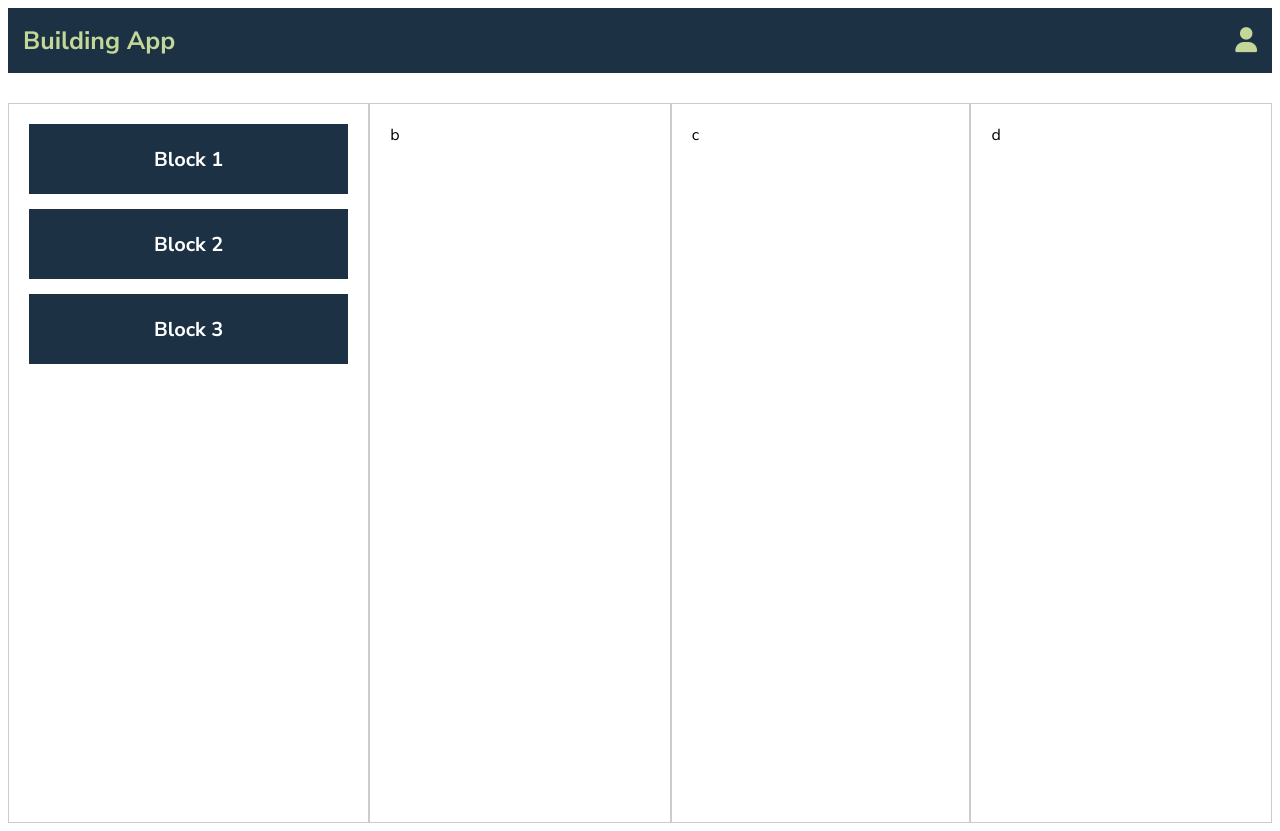
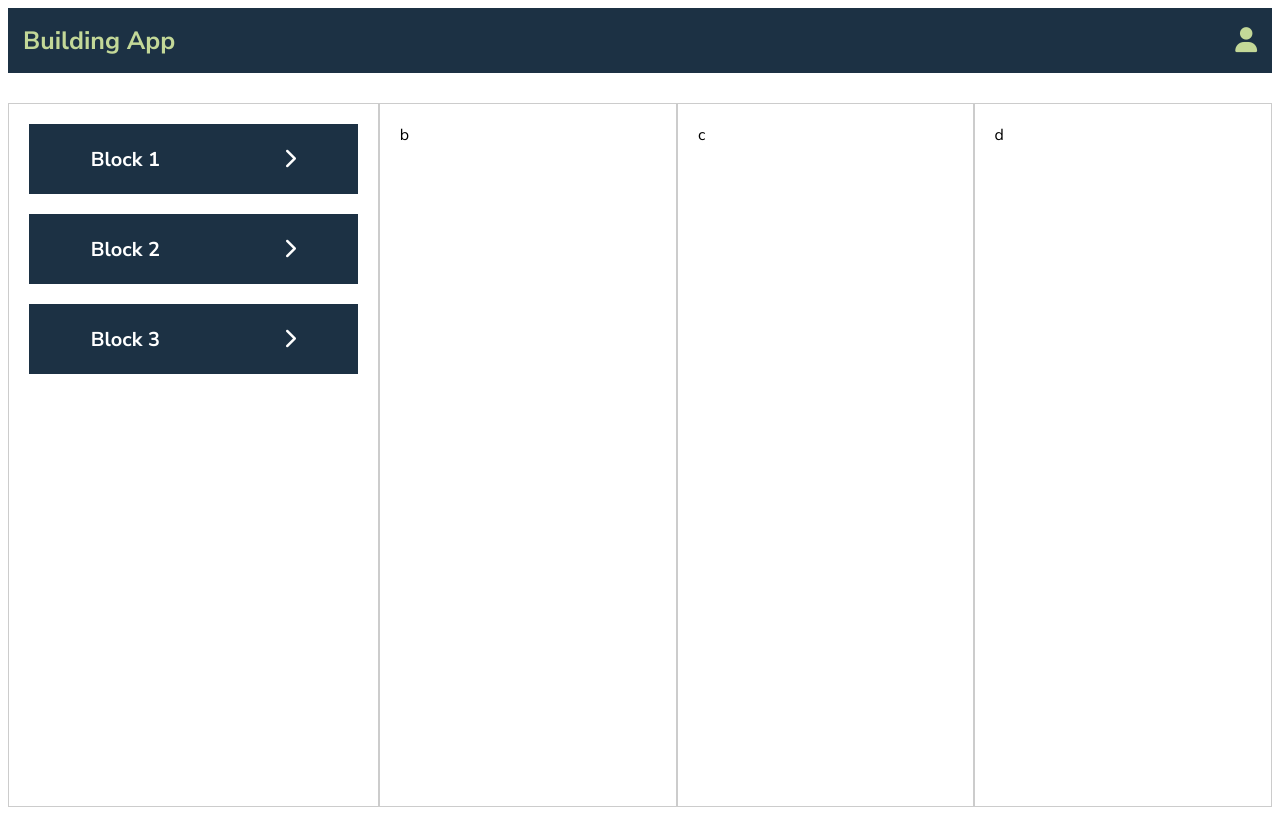
Before and after one commit to anythinglord/building-app, a React (Vite) app: page / in a window 1280 px wide. Built offline with nearby package versions, Linux system fonts and the light colour scheme.

Commit message:
create building, use another logic different to accordion

```diff
--- a/src/App.css
+++ b/src/App.css
@@ -1,7 +1,7 @@
 .container {
   display: flex;
   margin-top: 30px;
-  height: 90vh;
+  height: 88vh;
 
 }
 
--- /dev/null
+++ b/src/components/Accordion/Accordion.tsx
@@ -0,0 +1,24 @@
+import React, { useMemo } from 'react';
+import AccordionContext from './Context';
+
+interface Props {
+  children?: React.ReactNode
+  activeKeys: Array<number>
+  onToggle: any
+}
+
+export const Accordion = ({ children, activeKeys, onToggle }: Props): JSX.Element => {
+
+  const context = useMemo(()=>{
+    return {
+      activeKeys,
+      onToggle
+    }
+  },[activeKeys])
+
+  return (
+    <AccordionContext.Provider value={context}>
+      {children}
+    </AccordionContext.Provider>
+  )
+}
--- /dev/null
+++ b/src/components/Accordion/Context.ts
@@ -0,0 +1,5 @@
+import { createContext } from 'react';
+
+const AccordionContext = createContext(null);
+
+export default AccordionContext;
--- a/src/components/Block/Block.tsx
+++ b/src/components/Block/Block.tsx
@@ -1,17 +1,40 @@
 import { useState } from 'react'
-import './index.css'
 import { BlockInterface } from '../../interfaces';
 import { defaultBlocks } from '../../data';
+import { Accordion } from '../Accordion/Accordion';
+import './index.css'
+import { Building } from '../Building/Building';
 
 export const Block: React.FC = () => {
 
-  const [blocks, setBlocks] = useState<Array<BlockInterface>>(defaultBlocks)
-  const BlocksComponent = blocks.map((block)=>{
-    return (
-      <div className='b-root'>{block.name}</div>
-    )
-  })
+  const [blocks] = useState<Array<BlockInterface>>(defaultBlocks)
+  const [activeKeys, setActiveKeys] = useState<Array<number>>([]);
+
+  const showElements = (key: number): void => {
+    const newActiveKeys = [...activeKeys];
+    if (activeKeys.includes(key)) {
+      const keyIndex = activeKeys.indexOf(key);
+      newActiveKeys.splice(keyIndex, 1);
+      setActiveKeys(newActiveKeys)
+    } else {
+      newActiveKeys.push(key);
+      setActiveKeys(newActiveKeys)
+    }
+  }
+
   return (
-    <div>{BlocksComponent}</div>
+    <div>
+      {blocks.map((block, index) => (
+        <div className='b-root' key={index}>
+          <div className='b-head' onClick={() => { showElements(index) }}>
+            {block.name}
+            <div>
+              <i className="fa-solid fa-chevron-right" />
+            </div>
+          </div>
+          {activeKeys.includes(index) && <Building />}
+        </div>
+      ))}
+    </div>
   )
 }
--- a/src/components/Block/index.css
+++ b/src/components/Block/index.css
@@ -1,4 +1,8 @@
 .b-root {
+    margin-bottom: 20px;
+}
+
+.b-head {
     background-color: #1c3144;
     height: 70px;
     display: flex;
@@ -7,6 +11,6 @@
     font-weight: bold;
     font-size: 20px;
     justify-content: space-around;
-    margin-bottom: 15px;
+
     cursor: pointer;
 }
--- /dev/null
+++ b/src/components/Building/Building.tsx
@@ -0,0 +1,9 @@
+import './index.css';
+
+export const Building: React.FC = () => {
+    return (
+       <div className="bui-root">
+        building
+       </div>
+    )
+}
--- /dev/null
+++ b/src/components/Building/index.css
@@ -0,0 +1,6 @@
+.bui-root {
+    background-color: #596f62;
+    height: 60px;
+    padding: 15px;
+    color: #fff;
+}
```
